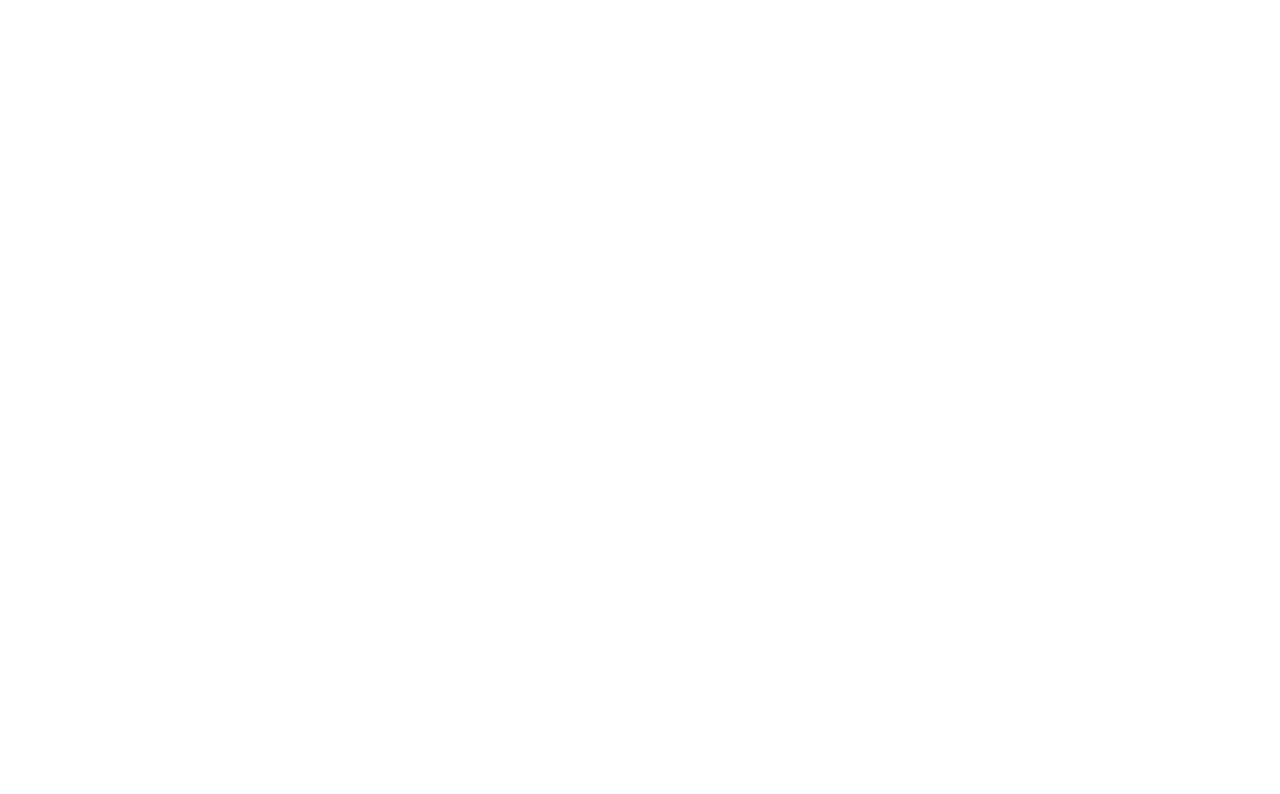
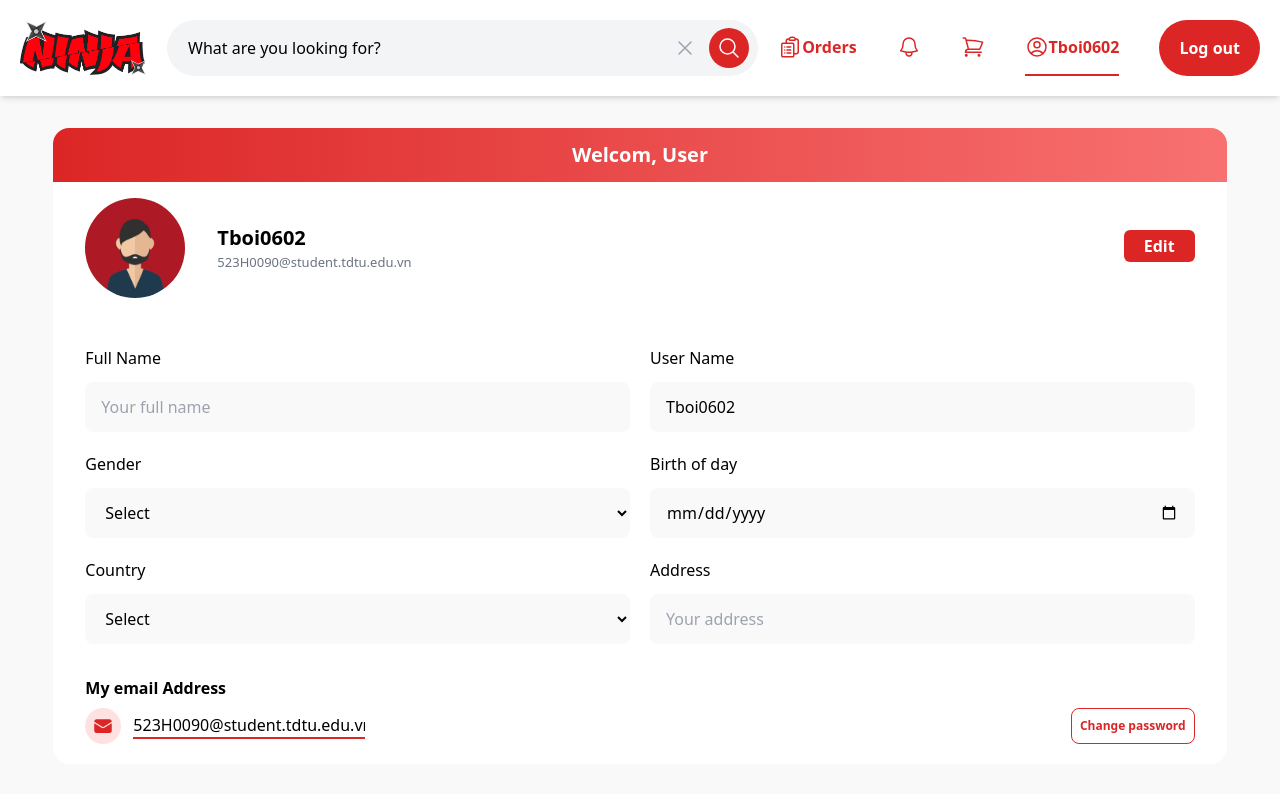
Before and after one commit to tboi0602/Toy-Shop, a React (Vite) app in the folder frontend/: page /profile in a window 1280 px wide. Before the commit this address had no page. Shown: the top 794 px of the page. Built offline with nearby package versions, Linux system fonts and the light colour scheme.

Commit message:
profile Page

```diff
--- a/frontend/package.json
+++ b/frontend/package.json
@@ -10,6 +10,7 @@
     "preview": "vite preview"
   },
   "dependencies": {
+    "axios": "^1.8.4",
     "express-session": "^1.18.1",
     "framer-motion": "^12.7.4",
     "react": "^19.0.0",
--- a/frontend/src/App.jsx
+++ b/frontend/src/App.jsx
@@ -3,6 +3,7 @@
 import Dashboard from "./pages/Dashboard";
 import SignupPage from "./pages/SignupPage";
 import DbCustomer from "./pages/DbCustomer";
+import ProfileC from "./pages/ProfileC";
 function App() {
   return (
     <Router>
@@ -10,7 +11,8 @@
         <Route path="/login" element={<LoginPage />} />
         <Route path="/" element={<Dashboard />} />
         <Route path="/signup" element={<SignupPage />} />
-        <Route path="/dbcustomer" element={<DbCustomer />} />
+        <Route path="/dbcustomer" element={<DbCustomer />} /> // Dashboard of customer
+        <Route path="/profile" element={<ProfileC />} /> // profile of customer
       </Routes>
     </Router>
   );
--- a/frontend/src/components/Product.jsx
+++ b/frontend/src/components/Product.jsx
@@ -1,9 +1,9 @@
 import React from "react";
 const Product = ({image,name,price,oldprice,sales}) => {
   return (
-    <div className="w-[190px] h-[300px] rounded-lg shadow-lg text-[18px] hover:scale-105 cursor-pointer">
+    <div className="w-[190px] h-[300px] rounded-lg shadow-lg text-[18px] hover:scale-105 cursor-pointer bg-white">
       <div className="w-full h-[188px]">
-        <img className="fix-img" src={image} alt="product" />
+        <img className="fix-img rounded-t-lg" src={image} alt="product" />
       </div>
       <h1 className="px-3 py-2 font-medium h-[70px] line-clamp-2">{name}</h1>
       <div className="flex items-center">
--- a/frontend/src/index.css
+++ b/frontend/src/index.css
@@ -1,6 +1,9 @@
 @tailwind base;
 @tailwind components;
 @tailwind utilities;
+body{
+  @apply bg-[#F9F9F9]
+}
 @layer components {
   .btn-primary {
     @apply bg-blue-600 text-white  hover:bg-blue-500 font-bold;
@@ -29,4 +32,7 @@
   .btn-line{
     @apply text-red-600 font-bold border-b-2 border-transparent hover:border-red-600
   }
+  .line{
+    @apply text-red-600 font-bold border-b-2 border-transparent border-red-600
+  }
 }
--- a/frontend/src/layouts/HdCustomer.jsx
+++ b/frontend/src/layouts/HdCustomer.jsx
@@ -4,7 +4,7 @@
 import { useNavigate } from "react-router-dom"; //
 import { logout } from "../services/handleAPI";
 
-const HdCustomer = () => {
+const HdCustomer = ({stylePro,styleCart,styleOrder}) => {
   const navigate = useNavigate();
 
   const handleLogout = async () => {
@@ -19,7 +19,7 @@
     }
   };
   return (
-    <header className=" flex p-5 gap-5 sticky top-0 z-10 bg-white">
+    <header className=" flex p-5 gap-5 sticky top-0 z-10 bg-white shadow-md">
       <button className=" center">
         <img
           onClick={() => {
@@ -31,7 +31,7 @@
         />
       </button>
       <div
-        className="
+        className=" Box-Search
           min-w-[80px]
           flex-1
           center
@@ -40,7 +40,6 @@
           h-[56px]
           rounded-full border
           border-transparent
-
           "
       >
         <input
@@ -65,7 +64,7 @@
               />
             </svg>
           </button>
-          <button className="h-10 w-10  rounded-full bg-red-600 hover:bg-red-500 text-white center">
+          <button className="iconSearch h-10 w-10  rounded-full bg-red-600 hover:bg-red-500 text-white center">
             <svg
               xmlns="http://www.w3.org/2000/svg"
               fill="none"
@@ -84,7 +83,7 @@
         </div>
       </div>
       <div className="flex gap-10">
-        <button className="btn-line center hover:scale-110">
+        <button className={`Orders ${styleOrder} center hover:scale-110`}onClick={()=>{navigate("/myorders")}}>
           <svg
             xmlns="http://www.w3.org/2000/svg"
             fill="none"
@@ -101,7 +100,7 @@
           </svg>
           Orders{" "}
         </button>
-        <button className="btn-line hover:scale-110">
+        <button className="Notificatiom btn-line hover:scale-110"onClick={()=>{}}>
           <svg
             xmlns="http://www.w3.org/2000/svg"
             fill="none"
@@ -117,7 +116,7 @@
             />
           </svg>
         </button>
-        <button className="btn-line hover:scale-110">
+        <button className={`Cart ${styleCart} hover:scale-110 `}onClick={()=>{navigate("/mycart")}}>
           <svg
             xmlns="http://www.w3.org/2000/svg"
             fill="none"
@@ -133,7 +132,7 @@
             />
           </svg>
         </button>
-        <button className="btn-line hover:scale-110 center">
+        <button className={`Profile ${stylePro} hover:scale-110 center`} onClick={()=>{navigate("/profile")}}>
           <svg
             xmlns="http://www.w3.org/2000/svg"
             fill="none"
@@ -150,7 +149,7 @@
           </svg>
           Tboi0602
         </button>
-        <button className="btn-error px-5 rounded-full" onClick={handleLogout}>
+        <button className="btn-error px-5 rounded-full whitespace-nowrap" onClick={handleLogout}>
           Log out
         </button>
       </div>
--- a/frontend/src/layouts/Header.jsx
+++ b/frontend/src/layouts/Header.jsx
@@ -6,7 +6,7 @@
 import { Navigate } from "react-router-dom";
 const Header = () => {
   return (
-    <header className=" flex p-5 gap-5 sticky top-0 z-10 bg-white">
+    <header className=" flex p-5 gap-5 sticky top-0 z-10 bg-white shadow-md">
       <button className=" center">
         <img onClick={()=>{Navigate("/")}} className="min-w-[127px] h-[55px] overflow-hidden hover:scale-105" src={logo} alt="" />
       </button>
--- /dev/null
+++ b/frontend/src/layouts/Infomation.jsx
@@ -0,0 +1,308 @@
+import React from "react";
+import avt from "../assets/avt.jpg";
+const Infomation = () => {
+  const countries = [
+    "Select",
+    "Afghanistan",
+    "Albania",
+    "Algeria",
+    "Andorra",
+    "Angola",
+    "Antigua and Barbuda",
+    "Argentina",
+    "Armenia",
+    "Australia",
+    "Austria",
+    "Azerbaijan",
+    "Bahamas",
+    "Bahrain",
+    "Bangladesh",
+    "Barbados",
+    "Belarus",
+    "Belgium",
+    "Belize",
+    "Benin",
+    "Bhutan",
+    "Bolivia",
+    "Bosnia and Herzegovina",
+    "Botswana",
+    "Brazil",
+    "Brunei",
+    "Bulgaria",
+    "Burkina Faso",
+    "Burundi",
+    "Cabo Verde",
+    "Cambodia",
+    "Cameroon",
+    "Canada",
+    "Central African Republic",
+    "Chad",
+    "Chile",
+    "China",
+    "Colombia",
+    "Comoros",
+    "Congo (Congo-Brazzaville)",
+    "Congo (Congo-Kinshasa)",
+    "Costa Rica",
+    "Croatia",
+    "Cuba",
+    "Cyprus",
+    "Czech Republic (Czechia)",
+    "Denmark",
+    "Djibouti",
+    "Dominica",
+    "Dominican Republic",
+    "Ecuador",
+    "Egypt",
+    "El Salvador",
+    "Equatorial Guinea",
+    "Eritrea",
+    "Estonia",
+    "Eswatini",
+    "Ethiopia",
+    "Fiji",
+    "Finland",
+    "France",
+    "Gabon",
+    "Gambia",
+    "Georgia",
+    "Germany",
+    "Ghana",
+    "Greece",
+    "Grenada",
+    "Guatemala",
+    "Guinea",
+    "Guinea-Bissau",
+    "Guyana",
+    "Haiti",
+    "Honduras",
+    "Hungary",
+    "Iceland",
+    "India",
+    "Indonesia",
+    "Iran",
+    "Iraq",
+    "Ireland",
+    "Israel",
+    "Italy",
+    "Jamaica",
+    "Japan",
+    "Jordan",
+    "Kazakhstan",
+    "Kenya",
+    "Kiribati",
+    "Korea (North)",
+    "Korea (South)",
+    "Kuwait",
+    "Kyrgyzstan",
+    "Laos",
+    "Latvia",
+    "Lebanon",
+    "Lesotho",
+    "Liberia",
+    "Libya",
+    "Liechtenstein",
+    "Lithuania",
+    "Luxembourg",
+    "Madagascar",
+    "Malawi",
+    "Malaysia",
+    "Maldives",
+    "Mali",
+    "Malta",
+    "Marshall Islands",
+    "Mauritania",
+    "Mauritius",
+    "Mexico",
+    "Micronesia",
+    "Moldova",
+    "Monaco",
+    "Mongolia",
+    "Montenegro",
+    "Morocco",
+    "Mozambique",
+    "Myanmar",
+    "Namibia",
+    "Nauru",
+    "Nepal",
+    "Netherlands",
+    "New Zealand",
+    "Nicaragua",
+    "Niger",
+    "Nigeria",
+    "North Macedonia",
+    "Norway",
+    "Oman",
+    "Pakistan",
+    "Palau",
+    "Panama",
+    "Papua New Guinea",
+    "Paraguay",
+    "Peru",
+    "Philippines",
+    "Poland",
+    "Portugal",
+    "Qatar",
+    "Romania",
+    "Russia",
+    "Rwanda",
+    "Saint Kitts and Nevis",
+    "Saint Lucia",
+    "Saint Vincent and the Grenadines",
+    "Samoa",
+    "San Marino",
+    "Sao Tome and Principe",
+    "Saudi Arabia",
+    "Senegal",
+    "Serbia",
+    "Seychelles",
+    "Sierra Leone",
+    "Singapore",
+    "Slovakia",
+    "Slovenia",
+    "Solomon Islands",
+    "Somalia",
+    "South Africa",
+    "South Sudan",
+    "Spain",
+    "Sri Lanka",
+    "Sudan",
+    "Suriname",
+    "Sweden",
+    "Switzerland",
+    "Syria",
+    "Taiwan",
+    "Tajikistan",
+    "Tanzania",
+    "Thailand",
+    "Timor-Leste",
+    "Togo",
+    "Tonga",
+    "Trinidad and Tobago",
+    "Tunisia",
+    "Turkey",
+    "Turkmenistan",
+    "Tuvalu",
+    "Uganda",
+    "Ukraine",
+    "United Arab Emirates",
+    "United Kingdom",
+    "United States",
+    "Uruguay",
+    "Uzbekistan",
+    "Vanuatu",
+    "Vatican City",
+    "Venezuela",
+    "Vietnam",
+    "Yemen",
+    "Zambia",
+    "Zimbabwe",
+  ];
+  return (
+    <div className="w-11/12 bg-white flex-col justify-center m-auto my-8 rounded-2xl">
+      <div className="font-bold text-[20px] text-white w-full rounded-t-2xl py-3 text-center bg-gradient-to-r from-red-600 to-red-400">
+        Welcom, User
+      </div>
+      <div className="avt flex ">
+        <div className="flex-none avt w-[100px] h-[100px] mx-8 my-4">
+          <img className=" fix-img rounded-full" src={avt} alt="" />
+        </div>
+        <div className="grow flex flex-col justify-center">
+          <p className="text-[20px] font-bold">Tboi0602</p>
+          <p className="text-gray-500 text-[13px]">
+            523H0090@student.tdtu.edu.vn
+          </p>
+        </div>
+        <div className=" px-8 py-12 ">
+          <button className="flex-none btn-error px-5 py-1 rounded-md ">
+            Edit
+          </button>
+        </div>
+      </div>
+      <div className="grid grid-cols-2 gap-5 p-8">
+        <div className="flex flex-col gap-3">
+          <label htmlFor="">Full Name</label>
+          <input
+            className="bg-[#F9F9F9] h-[50px] rounded-lg p-4 focus:outline-none focus:ring-2 focus:ring-red-600 focus:border-red-600"
+            type="text"
+            placeholder="Your full name"
+          />
+        </div>
+        <div className="flex flex-col gap-3">
+          <label htmlFor="">User Name</label>
+          <input
+            className="bg-[#F9F9F9] h-[50px] rounded-lg p-4 focus:outline-none focus:ring-2 focus:ring-red-600 focus:border-red-600"
+            type="text"
+            value="Tboi0602"
+          />
+        </div>
+        <div className="flex flex-col gap-3">
+          <label htmlFor="Gender">Gender</label>
+          <select
+            className="bg-[#F9F9F9] h-[50px] rounded-lg px-4 focus:outline-none focus:ring-2 focus:ring-red-600 focus:border-red-600"
+            name="Gender"
+          >
+            <option>Select</option>
+            <option value="Male">Male</option>
+            <option value="Female">Female</option>
+          </select>
+        </div>
+        <div className="flex flex-col gap-3">
+          <label htmlFor="">Birth of day</label>
+          <input
+            className="bg-[#F9F9F9] h-[50px] rounded-lg p-4 focus:outline-none focus:ring-2 focus:ring-red-600 focus:border-red-600"
+            type="date"
+            placeholder="Your full name"
+          />
+        </div>
+        <div className="flex flex-col gap-3">
+          <label htmlFor="Country">Country</label>
+          <select
+            className="bg-[#F9F9F9] h-[50px] rounded-lg px-4 focus:outline-none focus:ring-2 focus:ring-red-600 focus:border-red-600"
+            name="Country"
+          >
+            {countries.map((country, index) => (
+              <option key={index} value={country}>
+                {country}
+              </option>
+            ))}
+          </select>
+        </div>
+        <div className="flex flex-col gap-3">
+          <label htmlFor="">Address</label>
+          <input
+            className="bg-[#F9F9F9] h-[50px] rounded-lg p-4 focus:outline-none focus:ring-2 focus:ring-red-600 focus:border-red-600"
+            type="text"
+            placeholder="Your address"
+          />
+        </div>
+      </div>
+      <div className="flex flex-col px-8 gap-2">
+        <p className="font-bold flex-none">My email Address</p>
+        <div className="flex gap-x-3 items-center pb-5 ">
+          <div className="text-red-600 bg-red-100 w-9 h-9 rounded-full center hover:bg-red-200">
+            <svg
+              xmlns="http://www.w3.org/2000/svg"
+              viewBox="0 0 24 24"
+              fill="currentColor"
+              class="w-5 h-5"
+            >
+              <path d="M1.5 8.67v8.58a3 3 0 003 3h15a3 3 0 003-3V8.67l-8.928 5.493a3 3 0 01-3.144 0L1.5 8.67z" />
+              <path d="M22.5 6.908V6.75a3 3 0 00-3-3h-15a3 3 0 00-3 3v.158l9.714 5.978a1.5 1.5 0 001.572 0L22.5 6.908z" />
+            </svg>
+          </div>
+          <div className="grow">
+            <input
+              className=" outline-none w-3/12 border-b-2 border-red-600"
+              type="text"
+              value="523H0090@student.tdtu.edu.vn"
+            />
+          </div>
+          <button className="btn-error-outline p-2 rounded-lg text-[12px]">Change password</button>
+        </div>
+      </div>
+    </div>
+  );
+};
+
+export default Infomation;
--- a/frontend/src/pages/DbCustomer.jsx
+++ b/frontend/src/pages/DbCustomer.jsx
@@ -80,7 +80,7 @@
   }, []);
   return (
     <div className="">
-      <HdCustomer></HdCustomer>
+      <HdCustomer styleCart="btn-line" styleOrder="btn-line" stylePro="btn-line"></HdCustomer>
         {/* Hình ảnh chính */}
       <div className="w-full h-[100vh]">
         <img
--- /dev/null
+++ b/frontend/src/pages/ProfileC.jsx
@@ -0,0 +1,23 @@
+import React from 'react';
+import HdCustomer from "../layouts/HdCustomer";
+import Infomation from '../layouts/Infomation';
+import Footer from '../layouts/Footer';
+import Product from "../components/Product";
+
+const Profile = () => {
+  const produc = Array.from({ length: 100 }, (_, i) => i + 1);
+  return (
+    <div>
+      <HdCustomer styleOrder="btn-line" styleCart="btn-line" stylePro="line"></HdCustomer>
+      <Infomation></Infomation>
+      <div className='formatProducts gap-5 pb-8'>
+        {produc.map(()=>(
+          <Product></Product>
+        ))}
+      </div>
+      <Footer></Footer>
+    </div>
+  );
+};
+
+export default Profile;
```
Also changed, not shown: frontend/src/services/handleAPI.js (+7 -0 lines), frontend/src/assets/avt.jpg (added), frontend/src/pages/Profile.jsx (deleted), 1 other file (tests, documents, lock files or other folders).
